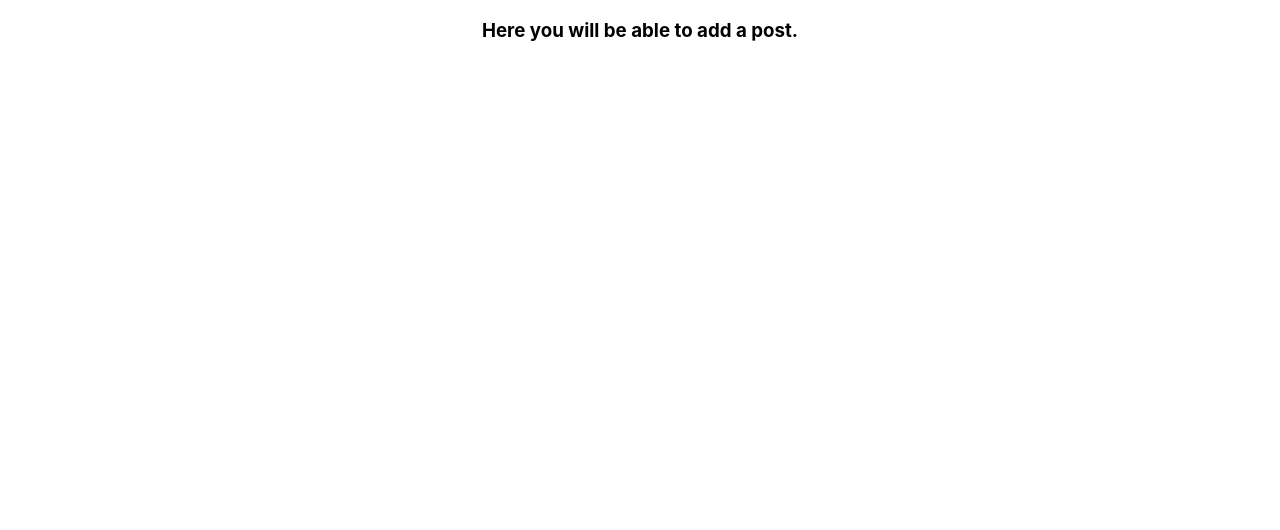
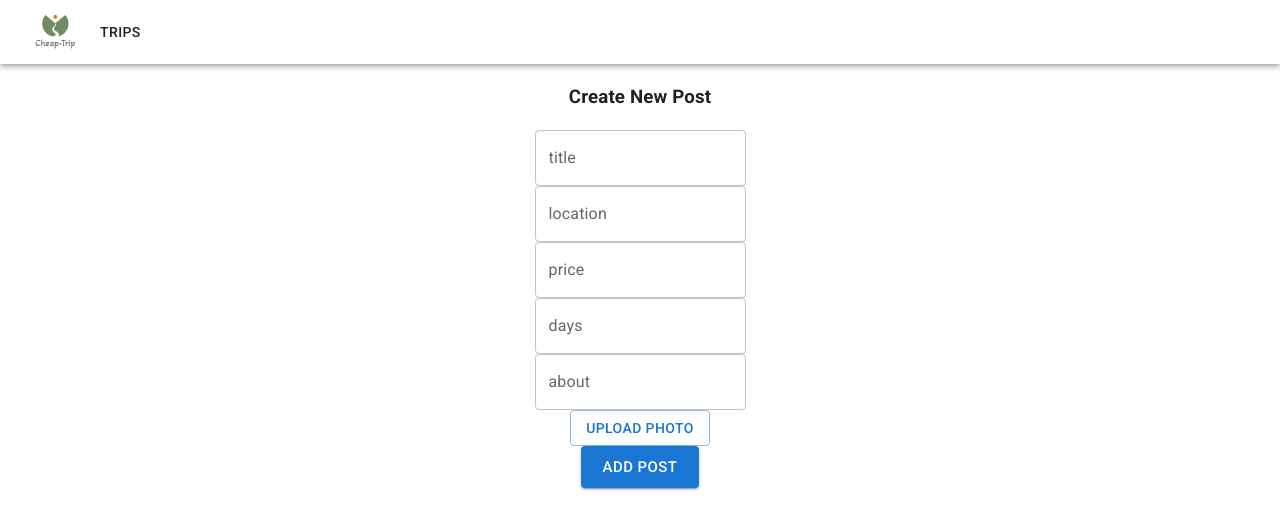
Before and after one commit to biancabelea/Cheap-Trip, a React (Create React App) app: page /AddPost in a window 1280 px wide. Shown: the top 530 px of the page. Built offline with nearby package versions, Linux system fonts and the light colour scheme.

Commit message:
added the form for AddPost feature

```diff
--- a/src/component/AddPost.js
+++ b/src/component/AddPost.js
@@ -1,7 +1,91 @@
-import React from 'react';
+import React, { useState } from "react";
+import { useNavigate } from "react-router";
+import { Typography, AppBar, Card, CardActions, CardContent, CardMedia, CssBaseline, Grid, Toolbar, Container, Button, TextField} from '@mui/material'
+import logo from './../Logo_Cheap_Trip.png';
 
-function AddPost (){
-    return <h3>Here you will be able to add a post.</h3>
+function AddPost() {
+    const [form, setForm] = useState({
+        title: "",
+        location: "",
+        price: "",
+        days: "",
+        about: "",
+    });
+    const navigate = useNavigate();
+
+
+    function updateForm(value) {
+        return setForm((prev) => {
+            return { ...prev, ...value };
+        });
+    }
+
+    return (
+        <div>
+            <div><CssBaseline />
+                <AppBar position="relative" color="transparent">
+                    <Toolbar>
+                        <img src={logo} width="60 px" height="60 px"/>
+                        <Button variant="h6" padding="10px" onClick={() => navigate('/')}>
+                            Trips
+                        </Button>
+                    </Toolbar>
+                </AppBar>
+            </div>
+
+            <h3>Create New Post</h3>
+            <Container maxWidth="xs" className="form-group">
+                <TextField
+                    type="text"
+                    className="form-control"
+                    label="title"
+                    id="title"
+                    value={form.title}
+                    onChange={(e) => updateForm({ title: e.target.value })}
+                />
+                <TextField
+                    className="form-control"
+                    label="location"
+                    id="location"
+                    value={form.location}
+                    onChange={(e) => updateForm({ location: e.target.value })}
+                />
+                <TextField
+                    className="form-control"
+                    label="price"
+                    id="price"
+                    value={form.price}
+                    onChange={(e) => updateForm({ price: e.target.value })}
+                />
+                <TextField
+                    className="form-control"
+                    label="days"
+                    id="days"
+                    value={form.days}
+                    onChange={(e) => updateForm({ days: e.target.value })}
+                />
+                <TextField
+                    className="form-control"
+                    label="about"
+                    id="about"
+                    value={form.about}
+                    onChange={(e) => updateForm({ about: e.target.value })}
+                />
+                <br></br>
+                <Button
+                    component="label"
+                    variant="outlined" >
+                    Upload Photo
+                    <input
+                        type="file"
+                        hidden
+                    />
+                </Button>
+                <br></br>
+                <Button variant="contained" type="submit" padding="20px" color="primary" size="large">Add Post</Button>
+            </Container>
+        </div>
+    );
 }
 
 export default AddPost;
```
